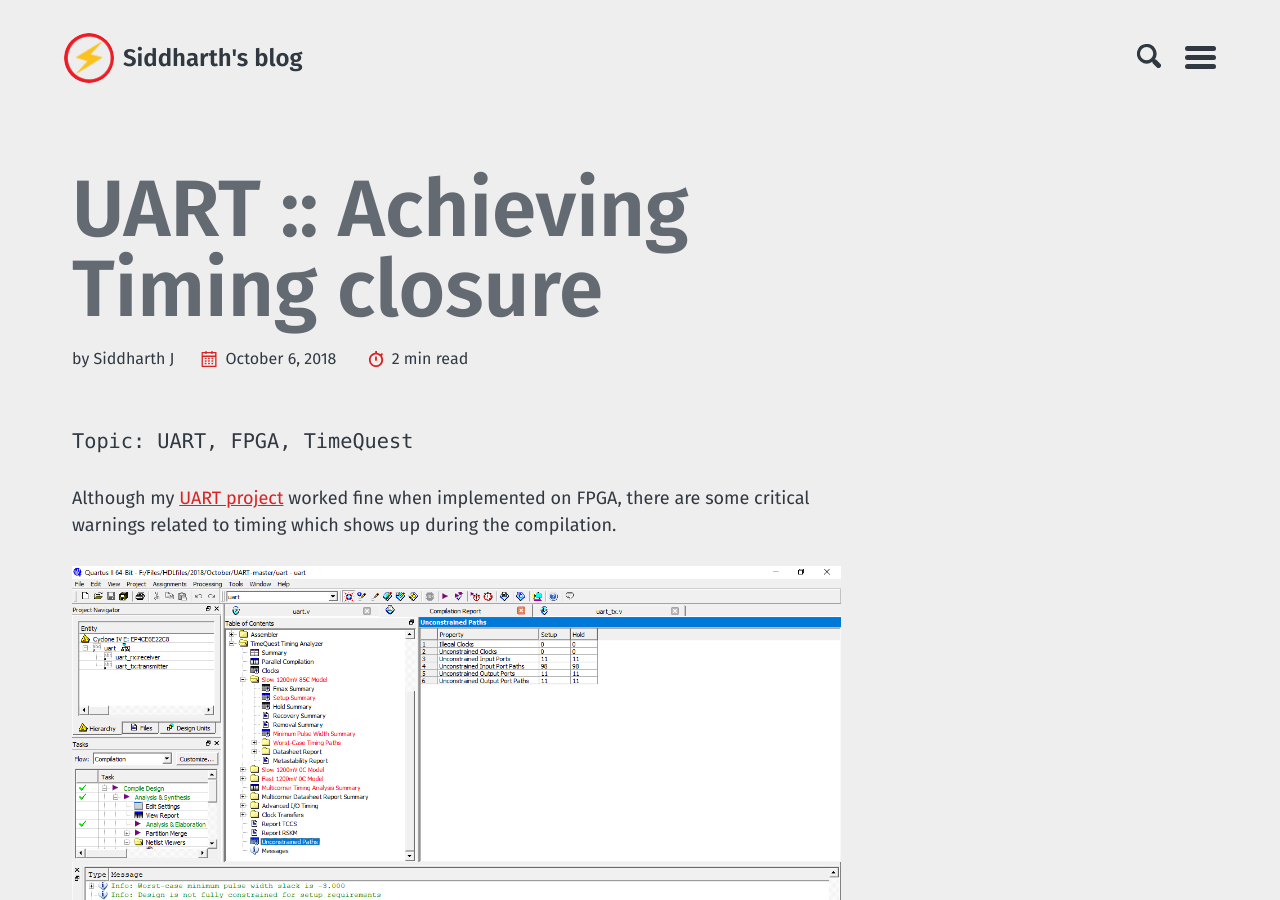
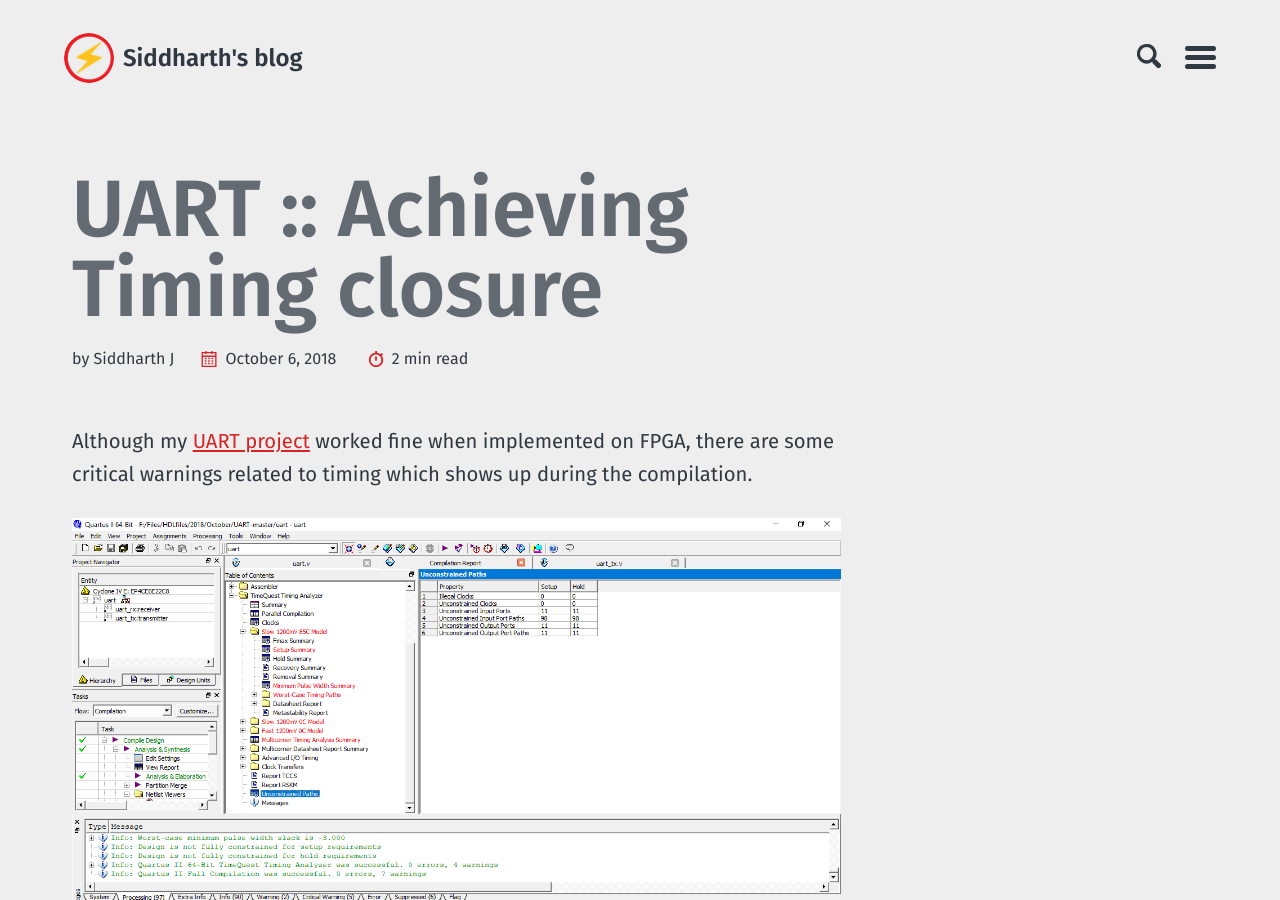
Before and after one commit to siddharth-pro/gitSiddharth.github.io, a Jekyll site: the page built from _posts/2018-10-06-uart-achieving-timing-closure.markdown, in a window 1280 px wide and 900 px high. Built offline with Jekyll 4.4.1, drawn with Linux system fonts in a browser that asks for light colours.

Commit message:
Update 2018-10-06-uart-achieving-timing-closure.markdown

````diff
--- a/_posts/2018-10-06-uart-achieving-timing-closure.markdown
+++ b/_posts/2018-10-06-uart-achieving-timing-closure.markdown
@@ -3,7 +3,6 @@ layout: post
 title: "UART :: Achieving Timing closure"
 date: "2018-10-06"
 ---
-```Topic: UART, FPGA, TimeQuest```
 
 Although my [UART project](https://siddharth.pro/serialfpga.html) worked fine when implemented on FPGA, there are some critical warnings related to timing which shows up during the compilation.
 
````
